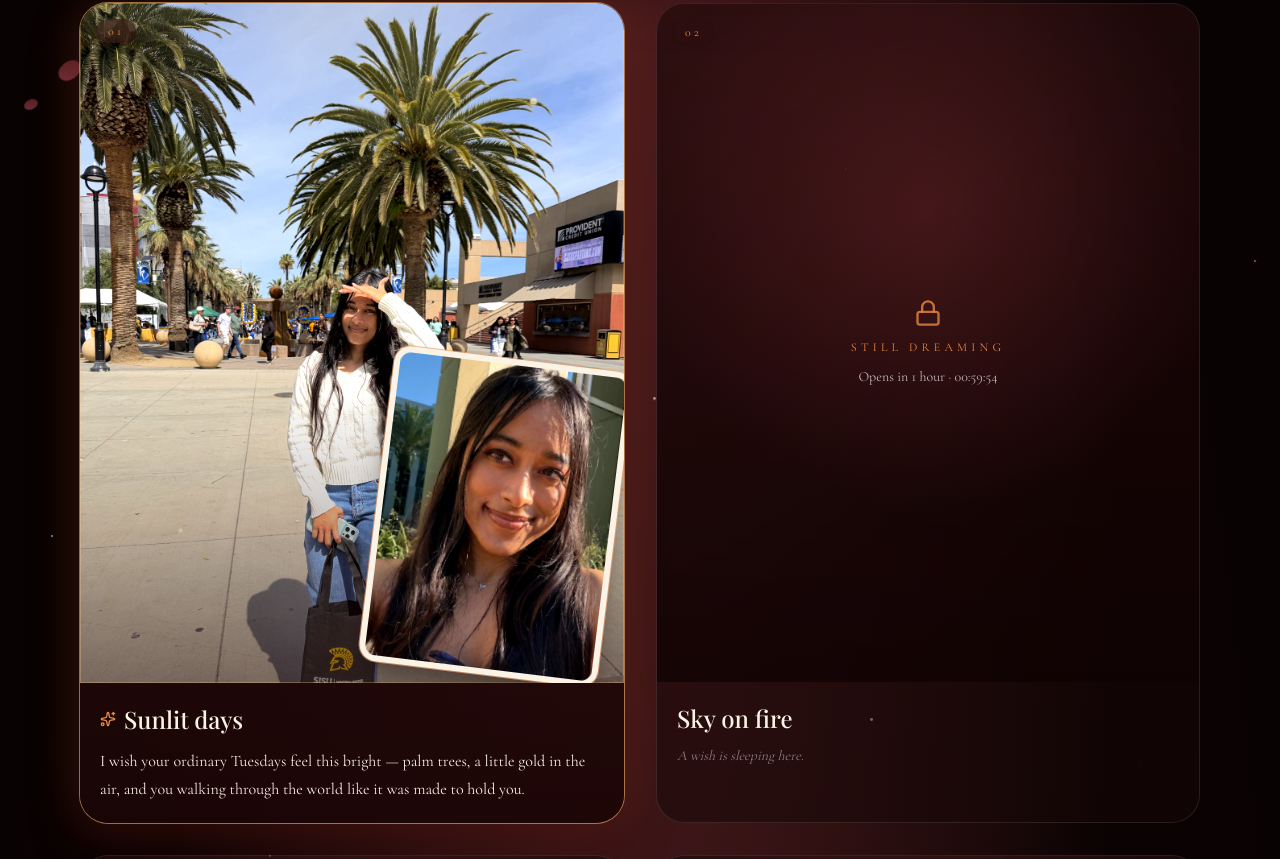
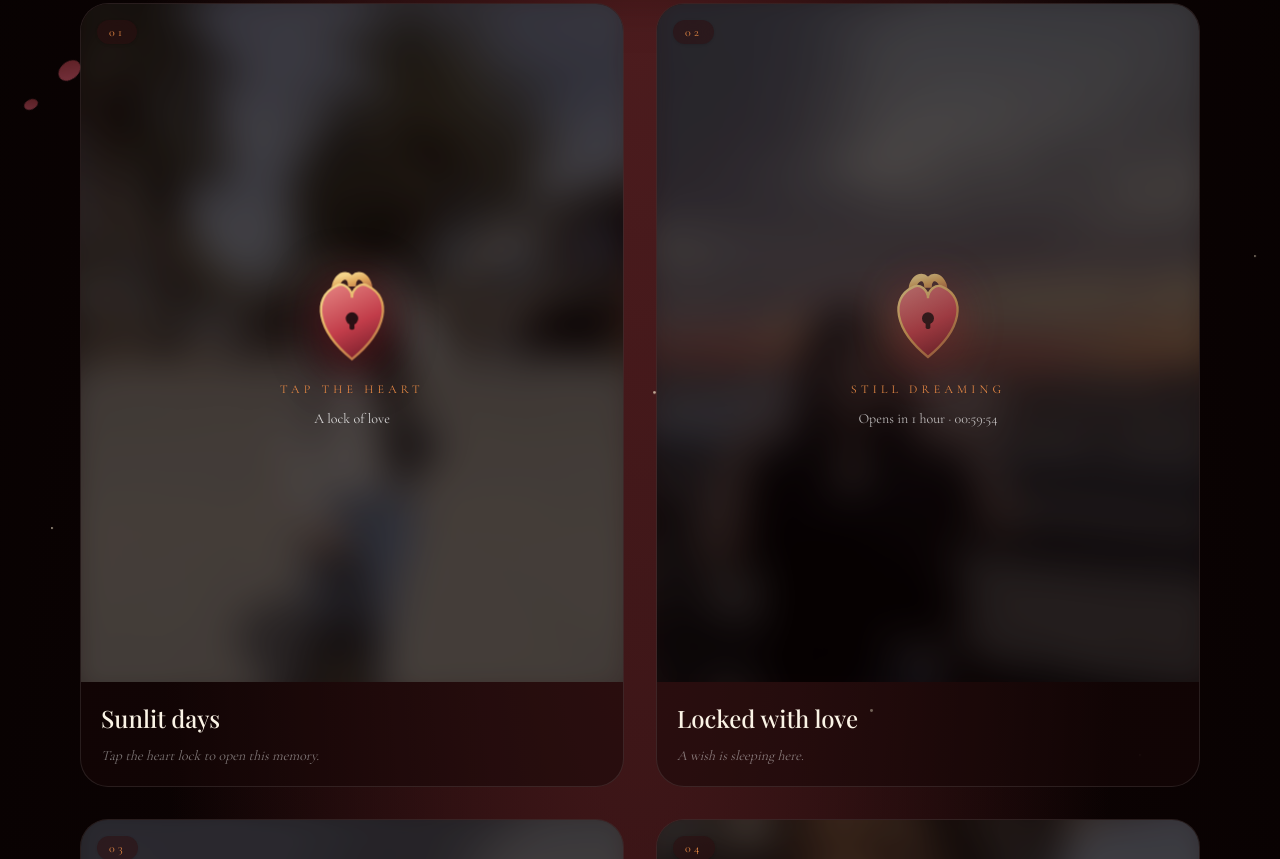
Before and after one commit to Tanmoy-Barua/happy-birthday-anusha, a Next.js app: page /milestones in a window 1280 px wide. Shown: the part 381-1240 px from the top of the page. Built offline with nearby package versions, Linux system fonts and the light colour scheme.

Commit message:
Hide milestone photos behind a heart lock
Time-ready wishes stay sealed until she taps the love-shaped lock. Then the picture opens and stays open.

Co-authored-by: tanmoybarua43 <tanmoybarua43@gmail.com>

```diff
--- a/src/app/globals.css
+++ b/src/app/globals.css
@@ -307,8 +307,9 @@
     0 24px 60px oklch(0.12 0.04 20 / 45%);
 }
 
-.wish-photo {
-  filter: saturate(1.18) contrast(1.08) brightness(1.08);
+.wish-photo-hidden {
+  filter: blur(18px) saturate(0.7) brightness(0.42);
+  transform: scale(1.08);
 }
 
 .wish-card-open {
--- /dev/null
+++ b/src/components/wish/heart-lock.tsx
@@ -0,0 +1,37 @@
+export function HeartLock({ className }: { className?: string }) {
+  return (
+    <svg
+      viewBox="0 0 140 168"
+      className={className}
+      aria-hidden
+    >
+      <defs>
+        <linearGradient id="heart-gold" x1="20%" y1="0%" x2="80%" y2="100%">
+          <stop offset="0%" stopColor="#f4d48a" />
+          <stop offset="45%" stopColor="#e0a85c" />
+          <stop offset="100%" stopColor="#b76b45" />
+        </linearGradient>
+        <linearGradient id="heart-body" x1="30%" y1="0%" x2="70%" y2="100%">
+          <stop offset="0%" stopColor="#e07a7a" />
+          <stop offset="55%" stopColor="#c23d4a" />
+          <stop offset="100%" stopColor="#7a1f2c" />
+        </linearGradient>
+      </defs>
+      <path
+        d="M46 52 C46 28 70 22 70 46 C70 22 94 28 94 52"
+        fill="none"
+        stroke="url(#heart-gold)"
+        strokeWidth="11"
+        strokeLinecap="round"
+      />
+      <path
+        d="M70 150 C18 108 14 62 46 46 C58 38 70 50 70 62 C70 50 82 38 94 46 C126 62 122 108 70 150 Z"
+        fill="url(#heart-body)"
+        stroke="url(#heart-gold)"
+        strokeWidth="3.5"
+      />
+      <circle cx="70" cy="92" r="9" fill="#2a1014" />
+      <rect x="66.5" y="92" width="7" height="16" rx="2.5" fill="#2a1014" />
+    </svg>
+  );
+}
--- a/src/components/wish/milestones.tsx
+++ b/src/components/wish/milestones.tsx
@@ -1,15 +1,40 @@
 "use client";
 
+import { HeartLock } from "@/components/wish/heart-lock";
 import { formatRemaining, useMilestoneClock } from "@/hooks/use-milestone-clock";
 import { cn } from "@/lib/utils";
-import { milestones } from "@/lib/milestones";
-import { Clock, Lock, Sparkles } from "lucide-react";
+import { OPENED_MILESTONES_KEY, milestones } from "@/lib/milestones";
+import { Clock, Sparkles } from "lucide-react";
 import Image from "next/image";
-import { useState } from "react";
+import { useEffect, useState } from "react";
+
+function readOpened(): number[] {
+  try {
+    const raw = window.localStorage.getItem(OPENED_MILESTONES_KEY);
+    const parsed = raw ? (JSON.parse(raw) as number[]) : [];
+    return Array.isArray(parsed) ? parsed : [];
+  } catch {
+    return [];
+  }
+}
 
 export function Milestones() {
   const clock = useMilestoneClock();
-  const [active, setActive] = useState<number | null>(1);
+  const [opened, setOpened] = useState<number[]>([]);
+
+  useEffect(() => {
+    const id = window.setTimeout(() => setOpened(readOpened()), 0);
+    return () => window.clearTimeout(id);
+  }, []);
+
+  const openWish = (id: number) => {
+    setOpened((current) => {
+      if (current.includes(id)) return current;
+      const next = [...current, id];
+      window.localStorage.setItem(OPENED_MILESTONES_KEY, JSON.stringify(next));
+      return next;
+    });
+  };
 
   return (
     <div className="relative z-10 mx-auto flex min-h-dvh w-full max-w-6xl flex-col px-4 pb-28 pt-12">
@@ -19,7 +44,7 @@ export function Milestones() {
           For my Ladu
         </h2>
         <p className="mx-auto mt-3 max-w-xl text-lg italic text-muted-foreground">
-          The first memory opens now. Each next one wakes after one hour, like a dream arriving on time.
+          Each memory sleeps behind a heart. When its hour comes, tap the lock of love to open it.
         </p>
       </div>
 
@@ -29,11 +54,11 @@ export function Milestones() {
           <p className="text-sm text-muted-foreground">Waking the clock…</p>
         ) : clock.allOpen ? (
           <p className="font-[family-name:var(--font-display)] text-sm sm:text-base">
-            All ten wishes are open. They are yours, Anusha.
+            All ten hearts are ready. They are yours, Anusha.
           </p>
         ) : (
           <p className="font-[family-name:var(--font-display)] text-sm sm:text-base">
-            Wish {String(clock.nextIndex).padStart(2, "0")} opens in{" "}
+            Wish {String(clock.nextIndex).padStart(2, "0")} unlocks in{" "}
             <span className="tabular-nums text-primary">{formatRemaining(clock.remainingMs)}</span>
           </p>
         )}
@@ -41,8 +66,8 @@ export function Milestones() {
 
       <div className="mt-10 grid gap-8 sm:grid-cols-2">
         {milestones.map((milestone, index) => {
-          const unlocked = clock.ready && index < clock.unlockedCount;
-          const isActive = active === milestone.id && unlocked;
+          const ready = clock.ready && index < clock.unlockedCount;
+          const revealed = ready && opened.includes(milestone.id);
           const hoursAway = index + 1 - (clock.unlockedCount || 1);
           const hero = milestone.photos[0];
           const extra = milestone.photos[1];
@@ -52,26 +77,37 @@ export function Milestones() {
               key={milestone.id}
               className={cn(
                 "wish-card overflow-hidden rounded-[1.75rem] transition-transform duration-500",
-                unlocked ? "wish-card-open" : "wish-card-locked"
+                revealed ? "wish-card-open" : "wish-card-locked"
               )}
             >
               <button
                 type="button"
                 className="w-full text-left"
-                onClick={() => unlocked && setActive(isActive ? null : milestone.id)}
-                disabled={!unlocked}
+                onClick={() => ready && openWish(milestone.id)}
+                disabled={!ready}
+                aria-label={
+                  revealed
+                    ? milestone.title
+                    : ready
+                      ? `Open wish ${milestone.id}`
+                      : `Wish ${milestone.id} is still locked`
+                }
               >
                 <div className="relative aspect-[4/5] overflow-hidden">
-                  {unlocked ? (
                   <div className="absolute inset-0">
                     <Image
                       src={hero}
-                        alt={milestone.title}
+                      alt={revealed ? milestone.title : ""}
                       fill
-                        className="wish-photo object-cover object-[center_20%]"
+                      className={cn(
+                        "object-cover object-[center_20%] transition duration-700",
+                        revealed ? "wish-photo" : "wish-photo-hidden"
+                      )}
                       sizes="(max-width: 640px) 100vw, 50vw"
                       priority={index === 0}
                     />
+                    {revealed ? (
+                      <>
                         <div className="wish-glow pointer-events-none absolute inset-0" />
                         <span className="sparkle sparkle-a" />
                         <span className="sparkle sparkle-b" />
@@ -87,32 +123,52 @@ export function Milestones() {
                             />
                           </span>
                         ) : null}
-                    </div>
+                      </>
                     ) : (
-                    <div className="dream-lock absolute inset-0 flex flex-col items-center justify-center gap-3">
-                      <Lock className="size-7 text-primary/80" />
-                      <p className="text-xs tracking-[0.35em] text-primary uppercase">Still dreaming</p>
+                      <div className="absolute inset-0 flex flex-col items-center justify-center gap-3 bg-[oklch(0.12_0.04_20_/_0.28)]">
+                        <HeartLock
+                          className={cn(
+                            "h-28 w-24 drop-shadow-[0_10px_24px_oklch(0.45_0.16_20_/_0.55)]",
+                            ready ? "heartbeat" : "opacity-70"
+                          )}
+                        />
+                        <p className="text-xs tracking-[0.35em] text-primary uppercase">
+                          {ready ? "Tap the heart" : "Still dreaming"}
+                        </p>
+                        {!ready ? (
                           <p className="px-6 text-center text-sm text-white/70">
                             Opens in {hoursAway} hour{hoursAway === 1 ? "" : "s"}
-                        {index === clock.unlockedCount ? ` · ${formatRemaining(clock.remainingMs)}` : ""}
+                            {index === clock.unlockedCount
+                              ? ` · ${formatRemaining(clock.remainingMs)}`
+                              : ""}
                           </p>
+                        ) : (
+                          <p className="text-sm text-white/80">A lock of love</p>
+                        )}
                       </div>
                     )}
+                  </div>
                   <div className="absolute left-4 top-4 rounded-full bg-[oklch(0.22_0.05_20_/_0.55)] px-3 py-1 text-xs tracking-[0.28em] text-primary uppercase shadow-sm backdrop-blur-md">
                     {String(milestone.id).padStart(2, "0")}
                   </div>
                 </div>
                 <div className="px-5 py-5">
                   <div className="flex items-center gap-2">
-                    {unlocked ? <Sparkles className="size-4 text-primary" /> : null}
-                    <h3 className="font-[family-name:var(--font-display)] text-2xl">{milestone.title}</h3>
+                    {revealed ? <Sparkles className="size-4 text-primary" /> : null}
+                    <h3 className="font-[family-name:var(--font-display)] text-2xl">
+                      {revealed || ready ? milestone.title : "Locked with love"}
+                    </h3>
                   </div>
-                  {unlocked ? (
-                    <p className={cn("mt-3 text-base leading-7 text-[oklch(0.95_0.02_85)]", !isActive && "line-clamp-3")}>
+                  {revealed ? (
+                    <p className="mt-3 text-base leading-7 text-[oklch(0.95_0.02_85)]">
                       {milestone.wish}
                     </p>
                   ) : (
-                    <p className="mt-3 text-sm italic text-white/45">A wish is sleeping here.</p>
+                    <p className="mt-3 text-sm italic text-white/45">
+                      {ready
+                        ? "Tap the heart lock to open this memory."
+                        : "A wish is sleeping here."}
+                    </p>
                   )}
                 </div>
               </button>
--- a/src/lib/milestones.ts
+++ b/src/lib/milestones.ts
@@ -7,6 +7,7 @@ export type Milestone = {
 
 export const UNLOCK_INTERVAL_MS = 60 * 60 * 1000;
 export const MILESTONE_START_KEY = "ladu-milestone-start";
+export const OPENED_MILESTONES_KEY = "ladu-opened-milestones";
 
 export const milestones: Milestone[] = [
   {
```
Lines whose indentation alone changed are shown as unchanged.
